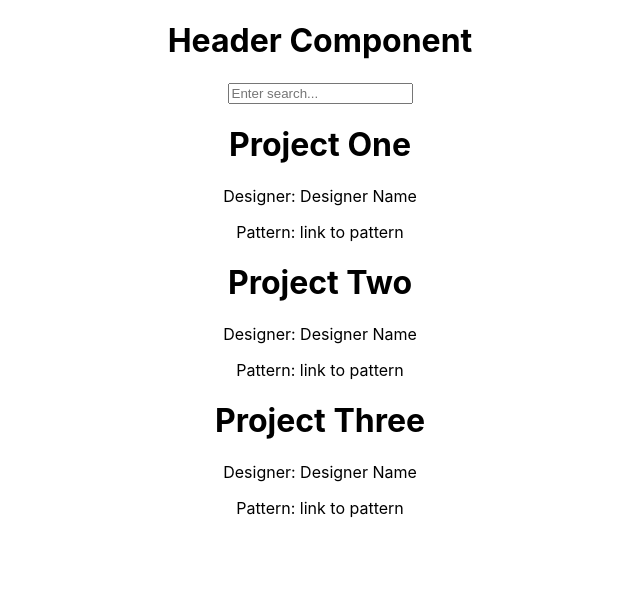
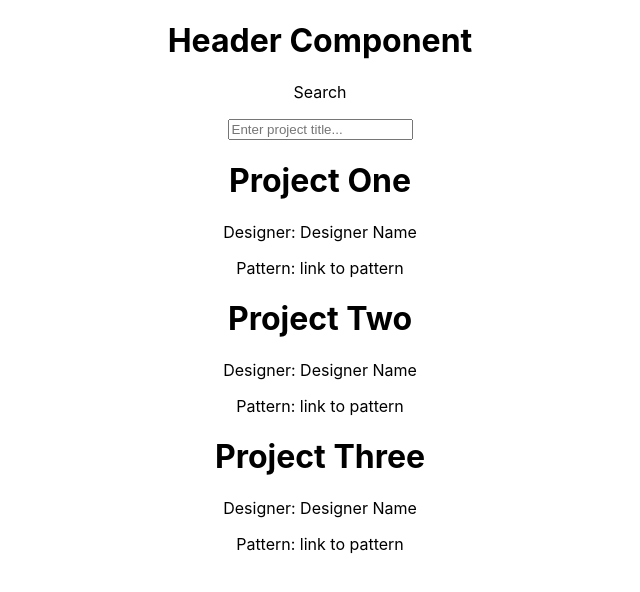
Before and after one commit to silvershel/phase-2-final-project, a React (Create React App) app: page / in a window 1280 px wide. Shown: the top 592 px of the page, without its empty margins (320-960 px from the left). Built offline with nearby package versions, Linux system fonts and the light colour scheme; data requests are answered from the project's data file.

Commit message:
remove unnecessary 'React' import from custom components

```diff
--- a/src/components/Header.js
+++ b/src/components/Header.js
@@ -1,5 +1,3 @@
-import React from "react";
-
 function Header() {
     return (
         <div>
--- a/src/components/NewProjectForm.js
+++ b/src/components/NewProjectForm.js
@@ -1,5 +1,3 @@
-import React from "react";
-
 function NewProjectForm() {
     return (
         <div>
--- a/src/components/ProjectCard.js
+++ b/src/components/ProjectCard.js
@@ -1,5 +1,3 @@
-import React from "react";
-
 function ProjectCard({ project }) {
 
     // Object Destructuring Assignment
--- a/src/components/ProjectList.js
+++ b/src/components/ProjectList.js
@@ -1,4 +1,3 @@
-import React from "react";
 import ProjectCard from "./ProjectCard";
 
 function ProjectList({ projects }) {
--- a/src/components/Search.js
+++ b/src/components/Search.js
@@ -1,11 +1,27 @@
-import React from "react";
+import { useState } from 'react';
 
-function Search() {
+function Search({projects}) {
+    // To Do: Determine Where This State Needs to Be Passed To
+    // In Order to Filter Out Projects
+    const [searchTerm, setSearchTerm] = useState("");
+
     return (
         <div>
-            <input placeholder="Enter search..."/>
+            {/* To Do: Add Controlled Form
+
+                Tie Input Values to State
+
+            */}
+
+            <p>Search</p>
+
+            <input
+                placeholder="Enter project title..."
+                value={searchTerm}
+                onChange={(e) => setSearchTerm(e.target.value)}
+            />
         </div>
-    )
+    );
 }
 
 export default Search;
```
